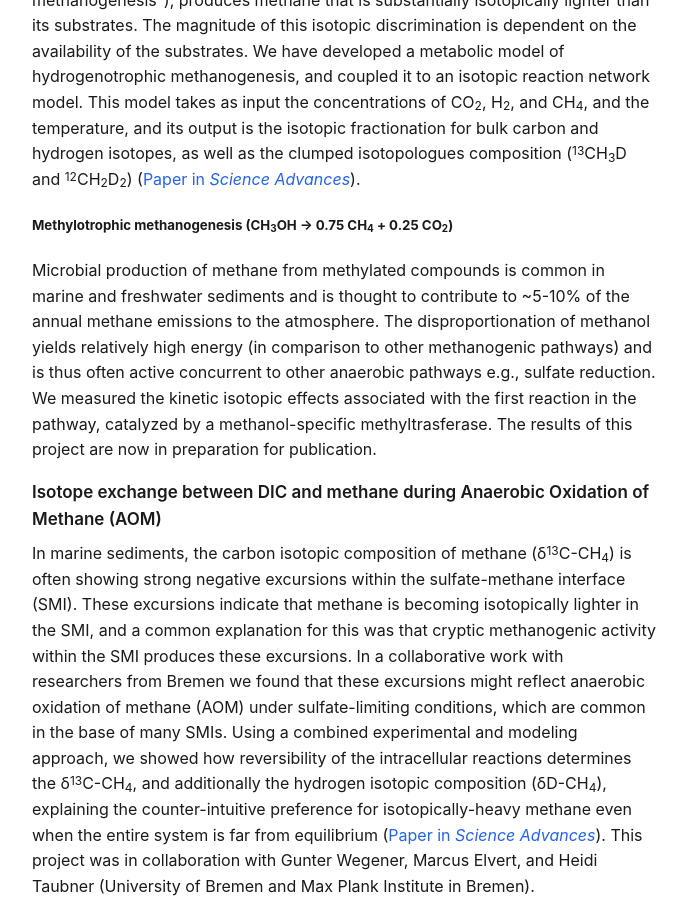
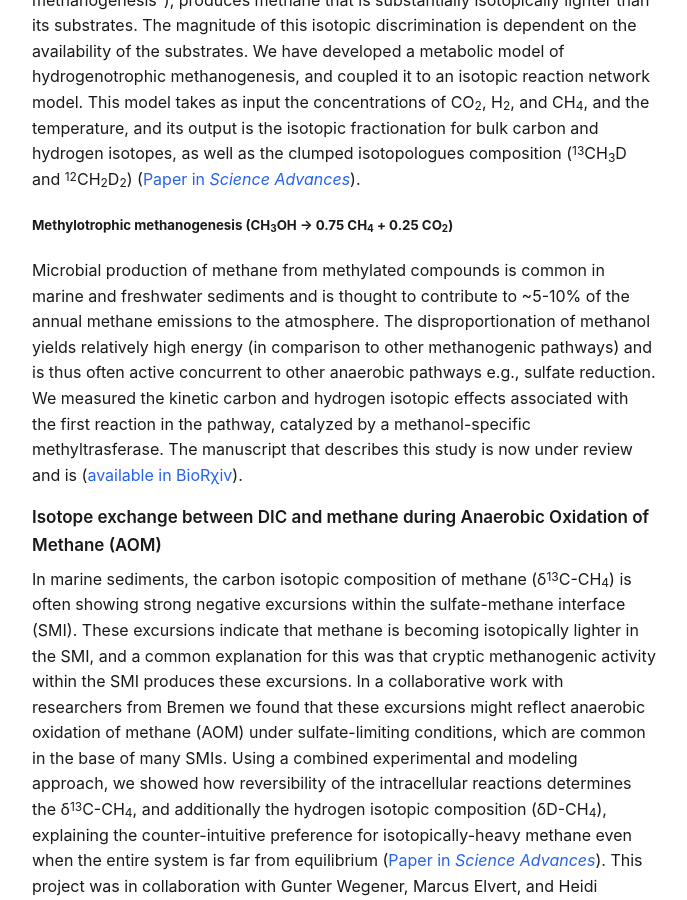
Before and after one commit to jagropp/jagropp.github.io, a Jekyll site: the page built from research.md, in a window 1280 px wide and 900 px high, scrolled down 790 px. Shown: the whole window, without its empty margins (296-983 px from the left). Built offline with Jekyll 4.4.1, drawn with Linux system fonts in a browser that asks for light colours; our own code applies the rules of GitHub Pages for plain Markdown files.

Commit message:
Revise methylotrophic methanogenesis section
Updated the description of methylotrophic methanogenesis to include kinetic carbon and hydrogen isotopic effects and the status of the manuscript.

```diff
--- a/research.md
+++ b/research.md
@@ -10,7 +10,7 @@ A project in a long-term collaboration with [Qusheng Jin](https://blogs.uoregon.
 Microbial production of methane from CO<sub>2</sub> and H<sub>2</sub> (termed "hydrogenotrophic methanogenesis"), produces methane that is substantially isotopically lighter than its substrates. The magnitude of this isotopic discrimination is dependent on the availability of the substrates. We have developed a metabolic model of hydrogenotrophic methanogenesis, and coupled it to an isotopic reaction network model. This model takes as input the concentrations of CO<sub>2</sub>, H<sub>2</sub>, and CH<sub>4</sub>, and the temperature, and its output is the isotopic fractionation for bulk carbon and hydrogen isotopes, as well as the clumped isotopologues composition (<sup>13</sup>CH<sub>3</sub>D and <sup>12</sup>CH<sub>2</sub>D<sub>2</sub>) ([Paper in *Science Advances*](https://www.science.org/doi/10.1126/sciadv.abm5713){:target="_blank"}).
 
 ##### Methylotrophic methanogenesis (CH<sub>3</sub>OH &rarr; 0.75 CH<sub>4</sub> + 0.25 CO<sub>2</sub>)
-Microbial production of methane from methylated compounds is common in marine and freshwater sediments and is thought to contribute to &#126;5-10% of the annual methane emissions to the atmosphere. The disproportionation of methanol yields relatively high energy (in comparison to other methanogenic pathways) and is thus often active concurrent to other anaerobic pathways e.g., sulfate reduction. We measured the kinetic isotopic effects associated with the first reaction in the pathway, catalyzed by a methanol-specific methyltrasferase. The results of this project are now in preparation for publication.
+Microbial production of methane from methylated compounds is common in marine and freshwater sediments and is thought to contribute to &#126;5-10% of the annual methane emissions to the atmosphere. The disproportionation of methanol yields relatively high energy (in comparison to other methanogenic pathways) and is thus often active concurrent to other anaerobic pathways e.g., sulfate reduction. We measured the kinetic carbon and hydrogen isotopic effects associated with the first reaction in the pathway, catalyzed by a methanol-specific methyltrasferase. The manuscript that describes this study is now under review and is ([available in BioR&#967;iv](https://doi.org/10.64898/2026.04.02.716163){:target="_blank"}).
 
 #### Isotope exchange between DIC and methane during Anaerobic Oxidation of Methane (AOM)
 In marine sediments, the carbon isotopic composition of methane (&#948;<sup>13</sup>C-CH<sub>4</sub>) is often showing strong negative excursions within the sulfate-methane interface (SMI). These excursions indicate that methane is becoming isotopically lighter in the SMI, and a common explanation for this was that cryptic methanogenic activity within the SMI produces these excursions. In a collaborative work with researchers from Bremen we found that these excursions might reflect anaerobic oxidation of methane (AOM) under sulfate-limiting conditions, which are common in the base of many SMIs. Using a combined experimental and modeling approach, we showed how reversibility of the intracellular reactions determines the &#948;<sup>13</sup>C-CH<sub>4</sub>, and additionally the hydrogen isotopic composition (&#948;D-CH<sub>4</sub>), explaining the counter-intuitive preference for isotopically-heavy methane even when the entire system is far from equilibrium ([Paper in *Science Advances*](http://doi.org/10.1126/sciadv.abe4939){:target="_blank"}). This project was in collaboration with Gunter Wegener, Marcus Elvert, and Heidi Taubner (University of Bremen and Max Plank Institute in Bremen).
```
